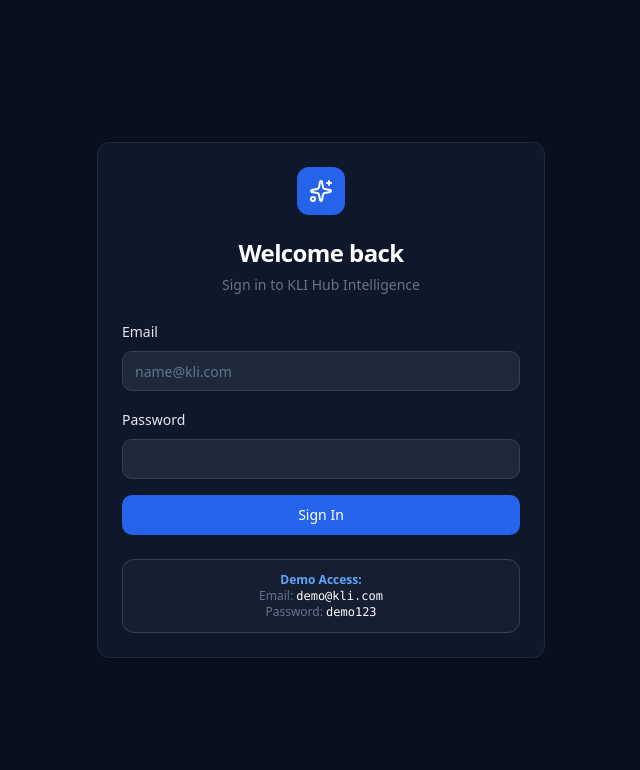
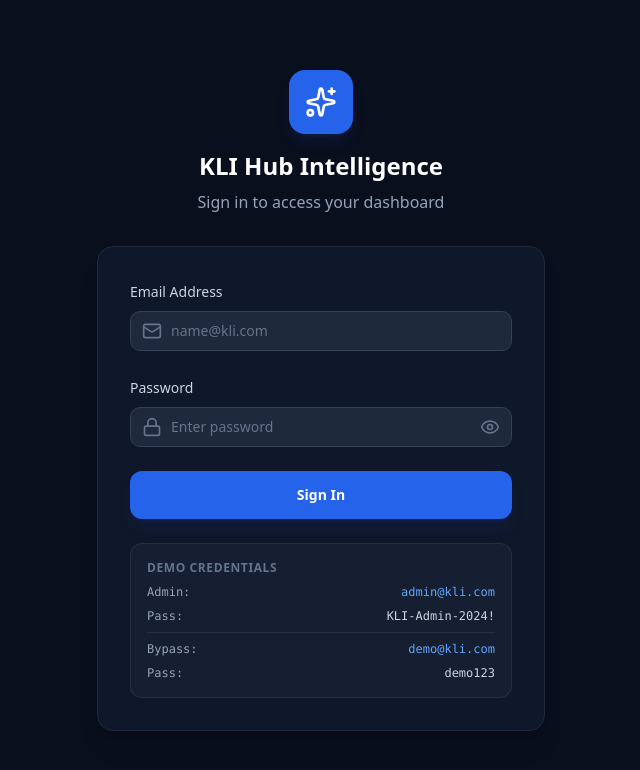
Before and after one commit to CC90210/kli-hub-dashboard, a Next.js app: page /login in a window 1280 px wide. Shown: the top 770 px of the page, without its empty margins (319-959 px from the left). Built offline with nearby package versions, Linux system fonts and the light colour scheme.

Commit message:
Fix Authentication: Add Providers, Middleware, Postinstall, Seed Script

```diff
--- a/app/(auth)/login/page.tsx
+++ b/app/(auth)/login/page.tsx
@@ -2,104 +2,168 @@
 
 import { useState } from "react"
 import { signIn } from "next-auth/react"
-import { useRouter } from "next/navigation"
+import { useRouter, useSearchParams } from "next/navigation"
+import { motion } from "framer-motion"
+import { Loader2, Mail, Lock, AlertCircle, Eye, EyeOff, Sparkles } from "lucide-react"
 import { Button } from "@/components/ui/button"
 import { Input } from "@/components/ui/input"
-import { Card, CardContent, CardDescription, CardHeader, CardTitle, CardFooter } from "@/components/ui/card"
-import { Sparkles, Loader2 } from "lucide-react"
+import { Label } from "@/components/ui/label"
 
 export default function LoginPage() {
     const router = useRouter()
-    const [loading, setLoading] = useState(false)
-    const [error, setError] = useState("")
+    const searchParams = useSearchParams()
+    const callbackUrl = searchParams.get("callbackUrl") || "/"
+    const errorParam = searchParams.get("error")
 
-    const handleSubmit = async (e: React.FormEvent<HTMLFormElement>) => {
+    const [email, setEmail] = useState("")
+    const [password, setPassword] = useState("")
+    const [showPassword, setShowPassword] = useState(false)
+    const [isLoading, setIsLoading] = useState(false)
+    const [errorMessage, setErrorMessage] = useState(errorParam || "")
+
+    const handleSubmit = async (e: React.FormEvent) => {
         e.preventDefault()
-        setLoading(true)
-        setError("")
-
-        const formData = new FormData(e.currentTarget)
-        const email = formData.get("email") as string
-        const password = formData.get("password") as string
+        setIsLoading(true)
+        setErrorMessage("")
 
         try {
-            const res = await signIn("credentials", {
-                email,
+            const result = await signIn("credentials", {
+                email: email.toLowerCase().trim(),
                 password,
-                redirect: false
+                redirect: false,
+                callbackUrl
             })
 
-            if (res?.error) {
-                setError("Invalid email or password")
-            } else {
-                router.push("/")
+            if (result?.error) {
+                setErrorMessage(result.error === "CredentialsSignin"
+                    ? "Invalid email or password"
+                    : result.error
+                )
+                setIsLoading(false)
+                return
+            }
+
+            if (result?.ok) {
+                router.push(callbackUrl)
                 router.refresh()
             }
-        } catch (err) {
-            setError("Something went wrong")
-        } finally {
-            setLoading(false)
+        } catch (error) {
+            console.error("Login exception:", error)
+            setErrorMessage("An unexpected error occurred. Please try again.")
+            setIsLoading(false)
         }
     }
 
     return (
         <div className="min-h-screen flex items-center justify-center bg-[#0A0F1E] p-4">
-            <Card className="w-full max-w-md bg-slate-900 border-slate-800">
-                <CardHeader className="text-center">
-                    <div className="mx-auto h-12 w-12 rounded-xl bg-blue-600 flex items-center justify-center mb-4">
-                        <Sparkles className="h-6 w-6 text-white" />
+            <motion.div
+                initial={{ opacity: 0, y: 20 }}
+                animate={{ opacity: 1, y: 0 }}
+                transition={{ duration: 0.5 }}
+                className="w-full max-w-md"
+            >
+                <div className="text-center mb-8">
+                    <div className="inline-flex items-center justify-center w-16 h-16 rounded-2xl bg-blue-600 mb-4 shadow-lg shadow-blue-900/20">
+                        <Sparkles className="h-8 w-8 text-white" />
                     </div>
-                    <CardTitle className="text-2xl text-white">Welcome back</CardTitle>
-                    <CardDescription>Sign in to KLI Hub Intelligence</CardDescription>
-                </CardHeader>
-                <CardContent>
-                    <form onSubmit={handleSubmit} className="space-y-4">
+                    <h1 className="text-2xl font-bold text-white">KLI Hub Intelligence</h1>
+                    <p className="text-slate-400 mt-2">Sign in to access your dashboard</p>
+                </div>
+
+                <div className="bg-slate-900 rounded-2xl p-8 border border-slate-800 shadow-xl">
+                    {errorMessage && (
+                        <motion.div
+                            initial={{ opacity: 0, height: 0 }}
+                            animate={{ opacity: 1, height: "auto" }}
+                            className="mb-6 p-4 rounded-lg bg-red-500/10 border border-red-500/50 flex items-center gap-3"
+                        >
+                            <AlertCircle className="h-5 w-5 text-red-400 flex-shrink-0" />
+                            <p className="text-sm text-red-400">{errorMessage}</p>
+                        </motion.div>
+                    )}
+
+                    <form onSubmit={handleSubmit} className="space-y-6">
                         <div className="space-y-2">
-                            <label className="text-sm font-medium text-slate-200" htmlFor="email">Email</label>
+                            <Label htmlFor="email" className="text-slate-300">Email Address</Label>
+                            <div className="relative">
+                                <Mail className="absolute left-3 top-1/2 -translate-y-1/2 h-5 w-5 text-slate-500" />
                                 <Input
                                     id="email"
-                                name="email"
                                     type="email"
+                                    value={email}
+                                    onChange={(e) => setEmail(e.target.value)}
                                     placeholder="name@kli.com"
                                     required
-                                className="bg-slate-800 border-slate-700 text-white placeholder:text-slate-500 focus:ring-blue-500"
+                                    disabled={isLoading}
+                                    className="pl-10 bg-slate-800 border-slate-700 text-white placeholder:text-slate-500 focus:ring-blue-500 focus:border-blue-500"
                                 />
                             </div>
+                        </div>
+
                         <div className="space-y-2">
-                            <label className="text-sm font-medium text-slate-200" htmlFor="password">Password</label>
+                            <Label htmlFor="password" className="text-slate-300">Password</Label>
+                            <div className="relative">
+                                <Lock className="absolute left-3 top-1/2 -translate-y-1/2 h-5 w-5 text-slate-500" />
                                 <Input
                                     id="password"
-                                name="password"
-                                type="password"
+                                    type={showPassword ? "text" : "password"}
+                                    value={password}
+                                    onChange={(e) => setPassword(e.target.value)}
+                                    placeholder="Enter password"
                                     required
-                                className="bg-slate-800 border-slate-700 text-white focus:ring-blue-500"
+                                    disabled={isLoading}
+                                    className="pl-10 pr-10 bg-slate-800 border-slate-700 text-white placeholder:text-slate-500 focus:ring-blue-500 focus:border-blue-500"
                                 />
+                                <button
+                                    type="button"
+                                    onClick={() => setShowPassword(!showPassword)}
+                                    className="absolute right-3 top-1/2 -translate-y-1/2 text-slate-500 hover:text-slate-300"
+                                >
+                                    {showPassword ? <EyeOff className="h-5 w-5" /> : <Eye className="h-5 w-5" />}
+                                </button>
                             </div>
-
-                        {error && (
-                            <div className="p-3 rounded-lg bg-red-500/10 text-red-500 text-sm">
-                                {error}
                         </div>
-                        )}
 
                         <Button
                             type="submit"
-                            className="w-full bg-blue-600 hover:bg-blue-700 text-white"
-                            disabled={loading}
+                            disabled={isLoading}
+                            className="w-full h-12 bg-blue-600 hover:bg-blue-700 text-white font-semibold rounded-xl transition-all shadow-lg shadow-blue-900/20"
                         >
-                            {loading ? <Loader2 className="h-4 w-4 animate-spin mr-2" /> : null}
-                            Sign In
+                            {isLoading ? (
+                                <>
+                                    <Loader2 className="mr-2 h-5 w-5 animate-spin" />
+                                    Signing in...
+                                </>
+                            ) : (
+                                "Sign In"
+                            )}
                         </Button>
                     </form>
-                </CardContent>
-                <CardFooter className="justify-center flex-col gap-2">
-                    <div className="text-xs text-slate-500 text-center bg-slate-800/50 p-3 rounded-lg border border-slate-700 w-full">
-                        <span className="font-semibold text-blue-400">Demo Access:</span><br />
-                        Email: <code className="text-white">demo@kli.com</code><br />
-                        Password: <code className="text-white">demo123</code>
+
+                    <div className="mt-6 p-4 rounded-lg bg-slate-800/50 border border-slate-700/50">
+                        <p className="text-xs text-slate-500 mb-2 uppercase tracking-wider font-semibold">Demo Credentials</p>
+                        <div className="space-y-2 text-xs font-mono">
+                            <div className="flex justify-between">
+                                <span className="text-slate-400">Admin:</span>
+                                <span className="text-blue-400">admin@kli.com</span>
                             </div>
-                </CardFooter>
-            </Card>
+                            <div className="flex justify-between">
+                                <span className="text-slate-400">Pass:</span>
+                                <span className="text-slate-300">KLI-Admin-2024!</span>
+                            </div>
+                            <div className="h-px bg-slate-700/50 my-2" />
+                            <div className="flex justify-between">
+                                <span className="text-slate-400">Bypass:</span>
+                                <span className="text-blue-400">demo@kli.com</span>
+                            </div>
+                            <div className="flex justify-between">
+                                <span className="text-slate-400">Pass:</span>
+                                <span className="text-slate-300">demo123</span>
+                            </div>
+                        </div>
+                    </div>
+                </div>
+            </motion.div>
         </div>
     )
 }
--- a/app/layout.tsx
+++ b/app/layout.tsx
@@ -17,6 +17,8 @@ export const metadata: Metadata = {
   description: "Enterprise RAG Dashboard for Merchant, Supplier & Customer Intelligence",
 };
 
+import { Providers } from "./providers";
+
 export default function RootLayout({
   children,
 }: Readonly<{
@@ -27,7 +29,9 @@ export default function RootLayout({
       <body
         className={`${inter.variable} ${jetbrainsMono.variable} antialiased bg-[#0A0F1E] text-slate-200`}
       >
-        {children}
+        <Providers>
+          {children}
+        </Providers>
       </body>
     </html>
   );
--- /dev/null
+++ b/app/providers.tsx
@@ -0,0 +1,12 @@
+"use client"
+
+import { SessionProvider } from "next-auth/react"
+import { ReactNode } from "react"
+
+export function Providers({ children }: { children: ReactNode }) {
+    return (
+        <SessionProvider refetchInterval={5 * 60} refetchOnWindowFocus={true}>
+            {children}
+        </SessionProvider>
+    )
+}
```
Also changed, not shown: lib/auth.ts (+12 -0 lines), middleware.ts (+34 -10 lines), package.json (+7 -2 lines), prisma/seed.ts (added, +49 -0 lines), 1 other file (tests, documents, lock files or other folders). Lines whose indentation alone changed are shown as unchanged.
